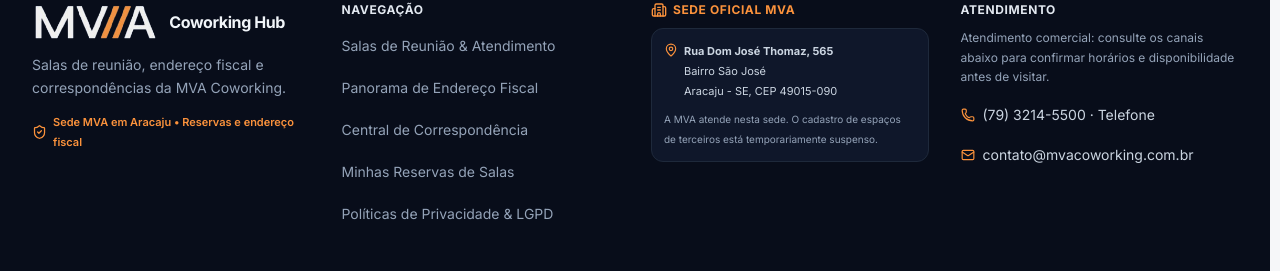
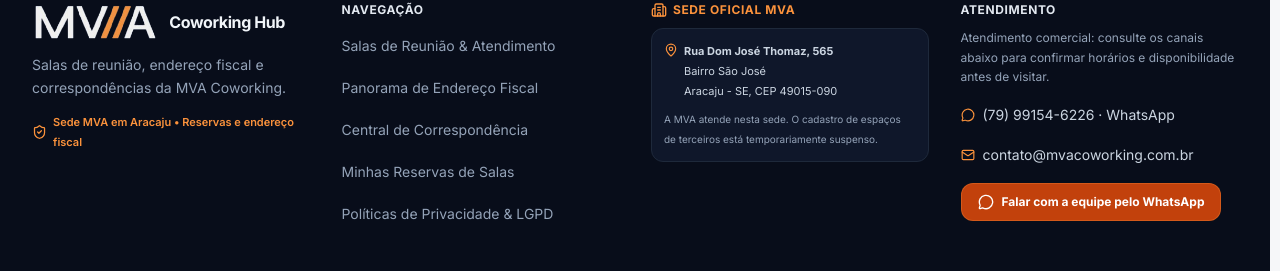
Before and after one commit to jonotha38-collab/MVA-Corwoking, a React (Vite) app: page / in a window 1280 px wide. Shown: the part 3037-3308 px from the top of the page. Built offline with nearby package versions, Linux system fonts and the light colour scheme; no server answers; the database is empty.

Commit message:
fix(contact): trocar chamada telefônica do rodapé por WhatsApp oficial

```diff
--- a/src/components/common/Footer.tsx
+++ b/src/components/common/Footer.tsx
@@ -1,13 +1,16 @@
 /*@ts-check*/
-import { t } from '../../lib/preferences';
+import { t, usePreferences } from '../../lib/preferences';
+import { getMvaWhatsAppDisplay, getMvaWhatsAppUrl } from '../../lib/whatsapp';
 import React from 'react';
-import { ShieldCheck, Mail, Phone, MapPin, Building2 } from 'lucide-react';
+import { ShieldCheck, Mail, MessageCircle, MapPin, Building2 } from 'lucide-react';
 import { useCoworking } from '../../context/CoworkingContext';
 
 export const Footer: React.FC = () => {
   const { setActiveTab } = useCoworking();
-  const whatsappNumber = (import.meta.env.VITE_MVA_WHATSAPP_NUMBER || '').replace(/\D/g, '');
-  const whatsappUrl = /^55\d{10,11}$/.test(whatsappNumber) ? `https://wa.me/${whatsappNumber}?text=${encodeURIComponent('Olá! Gostaria de saber mais sobre a MVA Coworking.')}` : null;
+  const { language } = usePreferences();
+  const whatsappUrl = getMvaWhatsAppUrl(language);
+  const whatsappDisplay = getMvaWhatsAppDisplay();
+  const chatLabel = { pt: 'Falar com a equipe pelo WhatsApp', en: 'Chat with our team on WhatsApp', es: 'Hablar con el equipo por WhatsApp' }[language];
 
   return (
     <footer
@@ -111,15 +114,15 @@ export const Footer: React.FC = () => {
             <p className="text-slate-400 text-xs leading-relaxed">{t("Atendimento comercial: consulte os canais abaixo para confirmar horários e disponibilidade antes de visitar.")}</p>
             <div className="space-y-1 text-slate-300">
               <div className="flex items-center gap-2">
-                <Phone className="w-3.5 h-3.5 text-orange-400" />
-                <a href="tel:+557932145500" className="hover:text-white underline-offset-2 hover:underline" aria-label="Ligar para a sede MVA, (79) 3214-5500">(79) 3214-5500 · Telefone</a>
+                <MessageCircle className="w-3.5 h-3.5 text-orange-400" aria-hidden="true" />
+                <a href={whatsappUrl} target="_blank" rel="noopener noreferrer" className="hover:text-white underline-offset-2 hover:underline" aria-label={`${chatLabel}: ${whatsappDisplay}`}>{whatsappDisplay} · WhatsApp</a>
               </div>
               <div className="flex items-center gap-2">
                 <Mail className="w-3.5 h-3.5 text-orange-400" />
                 <a href="mailto:contato@mvacoworking.com.br?subject=Atendimento%20MVA%20Coworking" className="min-w-0 break-all underline-offset-2 hover:text-white hover:underline">contato@mvacoworking.com.br</a>
               </div>
             </div>
-            {whatsappUrl && <a href={whatsappUrl} target="_blank" rel="noopener noreferrer" className="mt-3 inline-flex min-h-10 items-center gap-2 rounded-lg bg-[#1d573e] px-4 py-2 text-xs font-bold text-white transition hover:bg-[#184833]"><Phone className="h-4 w-4"/> Atendimento pelo WhatsApp</a>}
+            <a href={whatsappUrl} target="_blank" rel="noopener noreferrer" aria-label={chatLabel} className="mt-3 inline-flex min-h-11 items-center gap-2 rounded-xl border border-orange-400/30 bg-orange-700 px-4 py-2.5 text-xs font-bold text-white transition hover:bg-orange-800 focus-visible:outline focus-visible:outline-2 focus-visible:outline-offset-2 focus-visible:outline-orange-300"><MessageCircle className="h-4 w-4" aria-hidden="true"/>{chatLabel}</a>
 
           </div>
         </div>
```
